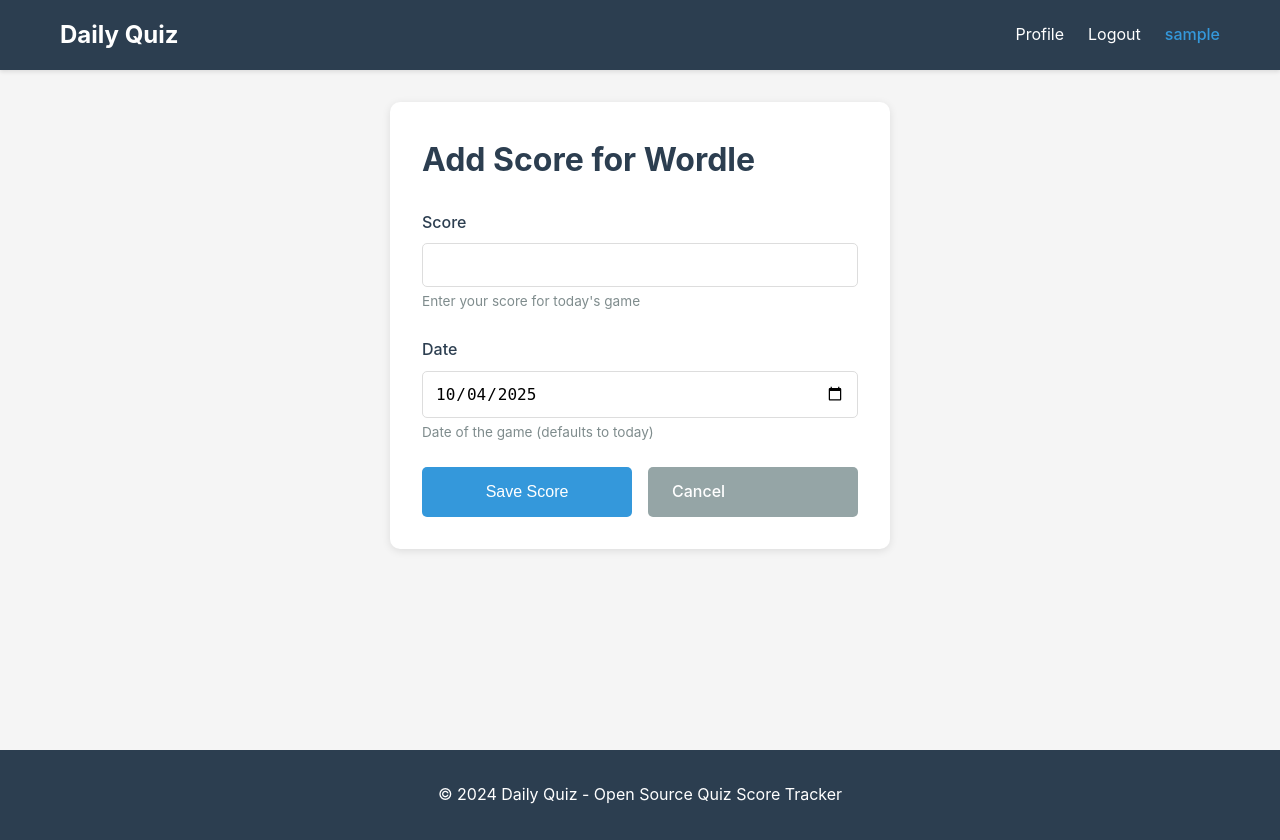
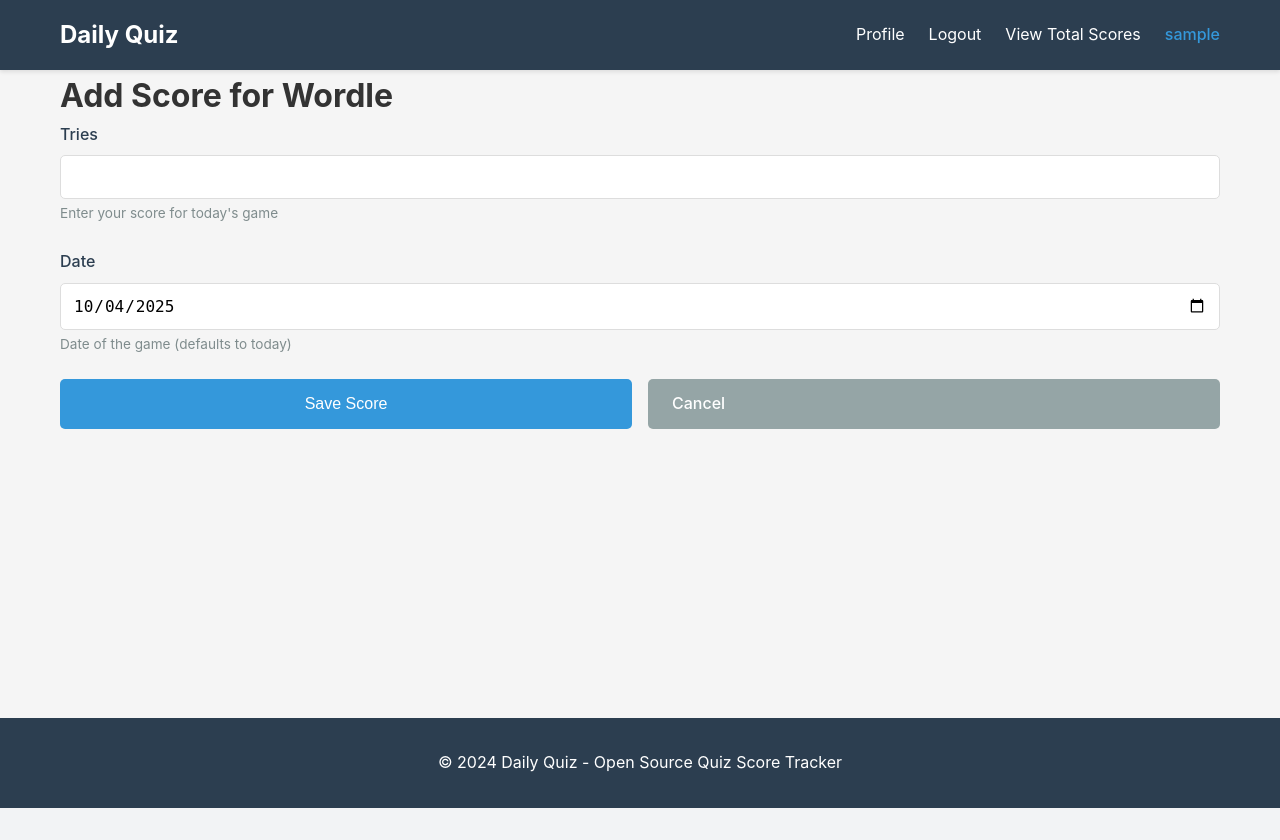
Before and after one commit to EdvinHildestad/daily-quiz, a Flask app: page /add_score/Wordle in a window 1280 px wide. After the commit the page ends 808 px from the top, so only its background shows below. Run offline with Flask 3, Linux system fonts and the light colour scheme; the visitor is signed in with stand-in values (Sample User, id 1).

Commit message:
total score

```diff
--- a/app.py
+++ b/app.py
@@ -144,9 +144,9 @@
         game_name = game['name']
         game_scores = [s for s in scores if s.game_name == game_name]
         if game_scores:
-            total = sum(s.score for s in game_scores)
+            total = sum(s.tries for s in game_scores)  # Use `tries` instead of `score`
             avg = total / len(game_scores)
-            best = max(s.score for s in game_scores)
+            best = min(s.tries for s in game_scores)  # Least tries is the best
             game_stats[game_name] = {
                 'total': total,
                 'average': round(avg, 2),
@@ -162,7 +162,7 @@
 @app.route('/add_score/<game_name>', methods=['GET', 'POST'])
 @login_required
 def add_score(game_name):
-    """Add a score for a specific game."""
+    """Add or update the least number of tries for a specific game and date."""
     # Validate game name
     valid_games = [game['name'] for game in QUIZ_GAMES]
     if game_name not in valid_games:
@@ -170,17 +170,17 @@
         return redirect(url_for('profile'))
 
     if request.method == 'POST':
-        score_value = request.form.get('score')
+        tries = request.form.get('tries')
         date_str = request.form.get('date')
 
         try:
-            score_value = int(score_value)
+            tries = int(tries)
             if date_str:
                 score_date = datetime.strptime(date_str, '%Y-%m-%d').date()
             else:
                 score_date = datetime.utcnow().date()
 
-            # Check if score already exists for this game and date
+            # Check if a score already exists for this game and date
             existing_score = Score.query.filter_by(
                 user_id=current_user.id,
                 game_name=game_name,
@@ -188,16 +188,19 @@
             ).first()
 
             if existing_score:
-                # Update existing score
-                existing_score.score = score_value
-                existing_score.created_at = datetime.utcnow()
-                flash(f'Score for {game_name} on {score_date} updated!', 'success')
+                # Update the score only if the new number of tries is less
+                if tries < existing_score.tries:
+                    existing_score.tries = tries
+                    existing_score.created_at = datetime.utcnow()
+                    flash(f'New best score for {game_name} on {score_date}!', 'success')
+                else:
+                    flash(f'Your current best score for {game_name} on {score_date} remains {existing_score.tries} tries.', 'info')
             else:
-                # Create new score
+                # Create a new score
                 score = Score(
                     user_id=current_user.id,
                     game_name=game_name,
-                    score=score_value,
+                    tries=tries,
                     date=score_date
                 )
                 db.session.add(score)
@@ -207,12 +210,64 @@
             return redirect(url_for('profile'))
 
         except ValueError:
-            flash('Invalid score or date format.', 'danger')
+            flash('Invalid number of tries or date format.', 'danger')
 
     # Get today's date for the form default
     today = datetime.utcnow().date().strftime('%Y-%m-%d')
     return render_template('add_score.html', game_name=game_name, today=today)
+    """Add or update the least number of tries for a specific game and date."""
+    # Validate game name
+    valid_games = [game['name'] for game in QUIZ_GAMES]
+    if game_name not in valid_games:
+        flash('Invalid game name.', 'danger')
+        return redirect(url_for('profile'))
 
+    if request.method == 'POST':
+        tries = request.form.get('tries')
+        date_str = request.form.get('date')
+
+        try:
+            tries = int(tries)
+            if date_str:
+                score_date = datetime.strptime(date_str, '%Y-%m-%d').date()
+            else:
+                score_date = datetime.utcnow().date()
+
+            # Check if a score already exists for this game and date
+            existing_score = Score.query.filter_by(
+                user_id=current_user.id,
+                game_name=game_name,
+                date=score_date
+            ).first()
+
+            if existing_score:
+                # Update the score only if the new number of tries is less
+                if tries < existing_score.tries:
+                    existing_score.tries = tries
+                    existing_score.created_at = datetime.utcnow()
+                    flash(f'New best score for {game_name} on {score_date}!', 'success')
+                else:
+                    flash(f'Your current best score for {game_name} on {score_date} remains {existing_score.tries} tries.', 'info')
+            else:
+                # Create a new score
+                score = Score(
+                    user_id=current_user.id,
+                    game_name=game_name,
+                    tries=tries,
+                    date=score_date
+                )
+                db.session.add(score)
+                flash(f'Score for {game_name} added!', 'success')
+
+            db.session.commit()
+            return redirect(url_for('profile'))
+
+        except ValueError:
+            flash('Invalid number of tries or date format.', 'danger')
+
+    # Get today's date for the form default
+    today = datetime.utcnow().date().strftime('%Y-%m-%d')
+    return render_template('add_score.html', game_name=game_name, today=today)
 
 @app.route('/delete_score/<int:score_id>', methods=['POST'])
 @login_required
@@ -230,6 +285,19 @@
     flash('Score deleted.', 'info')
     return redirect(url_for('profile'))
 
+@app.route('/scores')
+def scores():
+    """Display the least number of tries per day, per game for all users."""
+    # Query all scores grouped by user, game, and date
+    scores = db.session.query(
+        User.username,
+        Score.game_name,
+        Score.date,
+        db.func.min(Score.tries).label('least_tries')
+    ).join(User).group_by(User.username, Score.game_name, Score.date).all()
+
+    # Render the scores page
+    return render_template('scores.html', scores=scores)
 
 def create_tables():
     """Create database tables."""
--- a/models.py
+++ b/models.py
@@ -32,7 +32,7 @@
     id = db.Column(db.Integer, primary_key=True)
     user_id = db.Column(db.Integer, db.ForeignKey('user.id'), nullable=False)
     game_name = db.Column(db.String(50), nullable=False)
-    score = db.Column(db.Integer, nullable=False)
+    tries = db.Column(db.Integer, nullable=False)
     date = db.Column(db.Date, nullable=False, default=datetime.utcnow().date)
     created_at = db.Column(db.DateTime, default=datetime.utcnow)
 
--- a/static/css/style.css
+++ b/static/css/style.css
@@ -464,6 +464,19 @@
     text-align: center;
     margin-top: 3rem;
 }
+.table th, .table td {
+    padding: 15px; /* Increase padding for more space between columns */
+    text-align: left; /* Keep text aligned to the left */
+}
+
+.table th {
+    background-color: #f4f4f4; /* Optional: Add a background color for headers */
+    font-weight: bold;
+}
+
+.table tr:hover {
+    background-color: #f9f9f9; /* Optional: Highlight row on hover */
+}
 
 /* Responsive Design */
 @media (max-width: 768px) {
--- a/templates/add_score.html
+++ b/templates/add_score.html
@@ -3,12 +3,12 @@
 {% block title %}Add Score - Daily Quiz{% endblock %}
 
 {% block content %}
-<div class="score-form">
+<div class="tries-form">
     <h1>Add Score for {{ game_name }}</h1>
     <form method="POST" action="{{ url_for('add_score', game_name=game_name) }}">
         <div class="form-group">
-            <label for="score">Score</label>
-            <input type="number" id="score" name="score" required min="0">
+            <label for="tries">Tries</label>
+            <input type="number" id="tries" name="tries" required min="0">
             <small>Enter your score for today's game</small>
         </div>
         <div class="form-group">
--- a/templates/base.html
+++ b/templates/base.html
@@ -14,10 +14,12 @@
                 {% if current_user.is_authenticated %}
                     <a href="{{ url_for('profile') }}">Profile</a>
                     <a href="{{ url_for('logout') }}">Logout</a>
+                    <a href="{{ url_for('scores') }}">View Total Scores</a>
                     <span class="username">{{ current_user.username }}</span>
                 {% else %}
                     <a href="{{ url_for('login') }}">Login</a>
                     <a href="{{ url_for('register') }}">Register</a>
+                    <a href="{{ url_for('scores') }}">View Total Scores</a>
                 {% endif %}
             </div>
         </div>
```
Also changed, not shown: templates/scores.html (added, +35 -0 lines).
